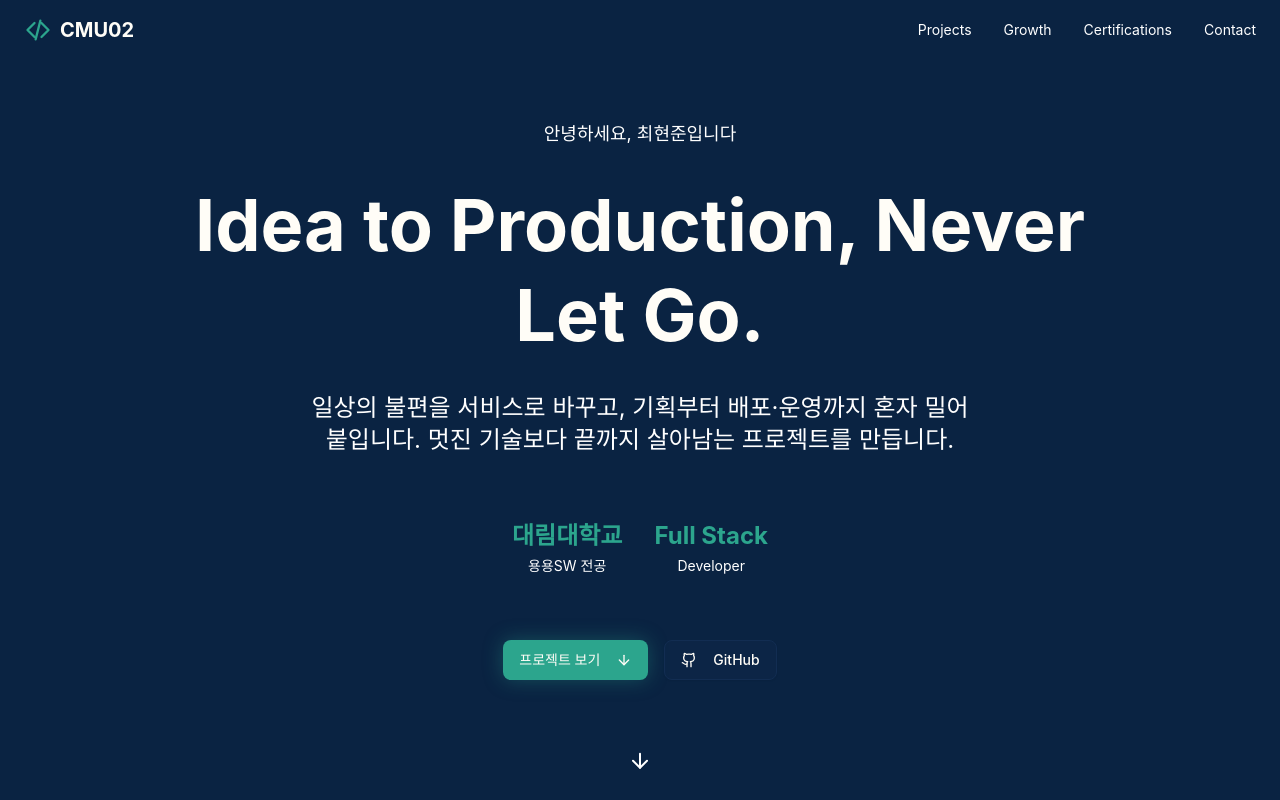
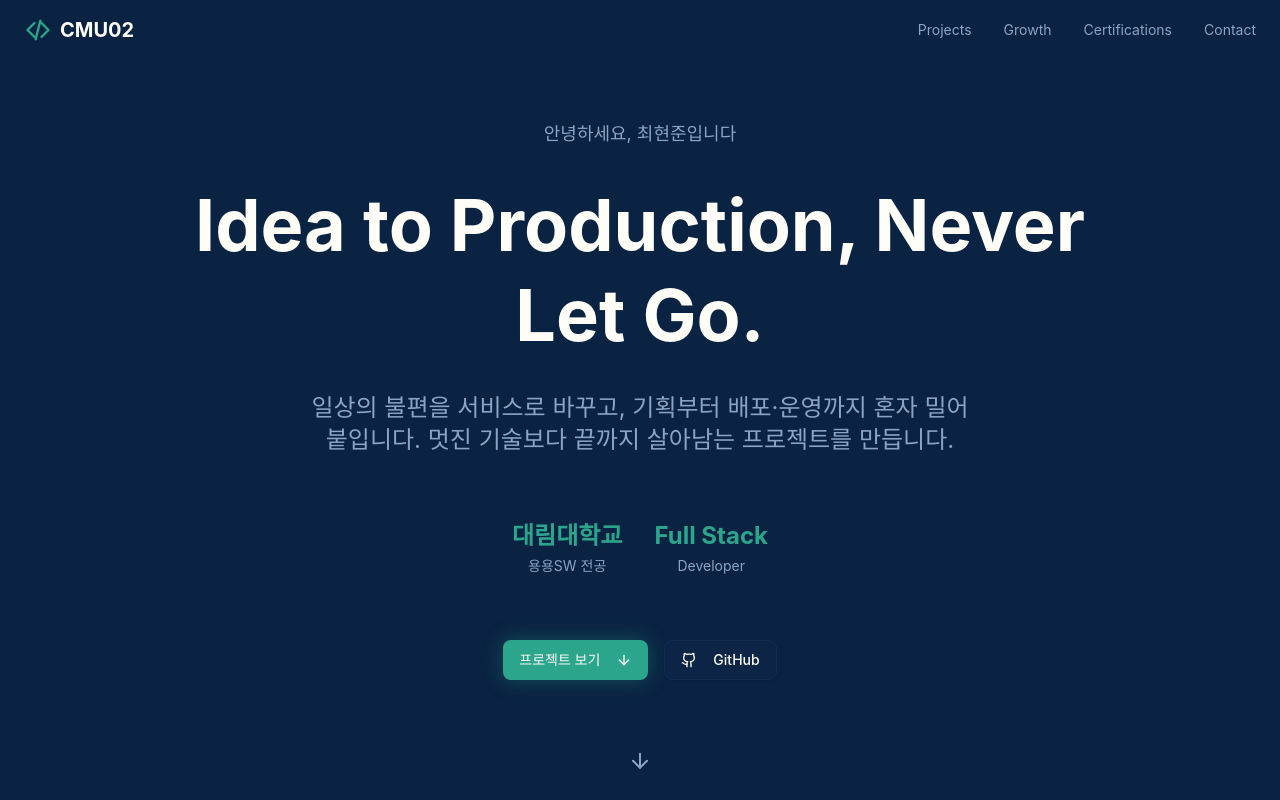
Before and after one commit to CMU02/Portfolio, a Next.js app: page / in a window 1280 px wide. Shown: the top 800 px of the page. Built offline with nearby package versions, Linux system fonts and the light colour scheme; no server answers.

Commit message:
style: 다크모드 CSS 색상 변수 조정
- card/popover 배경색 밝기 조정 (#0d2a4f → #112d55)
- muted-foreground 색상 변경으로 텍스트 위계 개선 (#ffffff → #8ba3c4)
- border 색상 변경으로 카드 경계 명확화 (#1e3f6e → #264a7a)

```diff
--- a/app/globals.css
+++ b/app/globals.css
@@ -76,9 +76,9 @@
   /* #FFFDF7 기반 전경 */
   --foreground: #fffdf7;
   /* 카드: 배경보다 약간 밝은 네이비 */
-  --card: #0d2a4f;
+  --card: #112d55;
   --card-foreground: #fffdf7;
-  --popover: #0d2a4f;
+  --popover: #112d55;
   --popover-foreground: #fffdf7;
   /* primary: #2CA58D teal */
   --primary: #2ca58d;
@@ -87,12 +87,14 @@
   --secondary: #122d52;
   --secondary-foreground: #fffdf7;
   --muted: #122d52;
-  --muted-foreground: #ffffff;
+  /* 보조 텍스트: 배경 대비 충분한 명도 차이로 위계 형성 */
+  --muted-foreground: #8ba3c4;
   /* accent: #2CA58D 계열 */
   --accent: #163660;
   --accent-foreground: #fffdf7;
   --destructive: oklch(0.6 0.2 25);
-  --border: #1e3f6e;
+  /* 카드 경계를 더 명확하게 */
+  --border: #264a7a;
   --input: #122d52;
   --ring: #2ca58d;
   /* 차트 컬러 */
```
